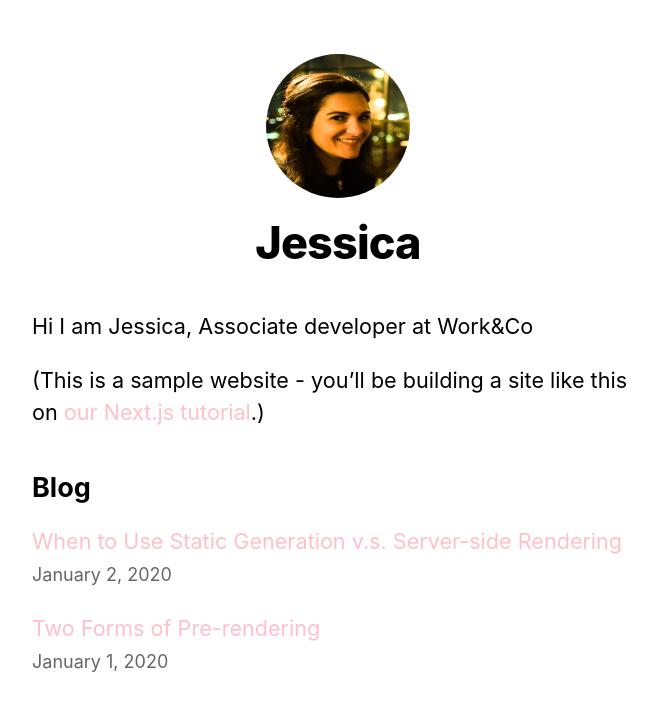
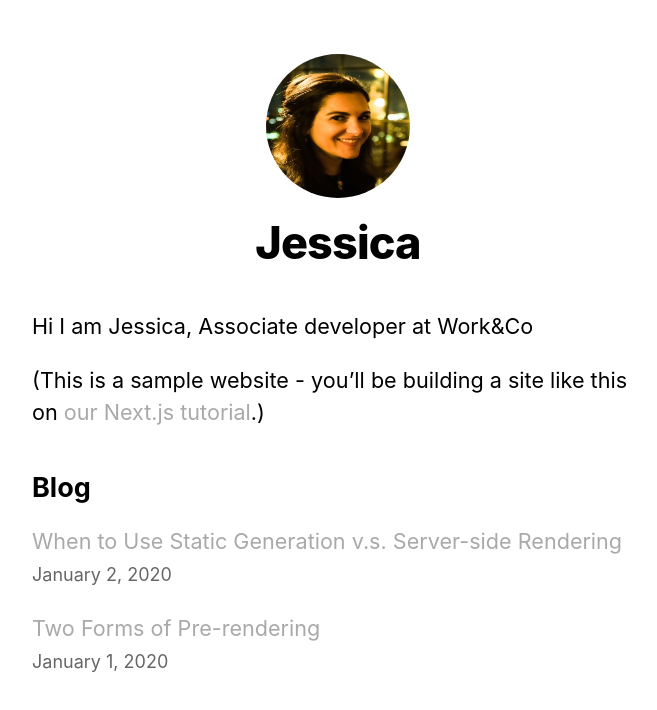
Before and after one commit to JessicaPerez1/jess-perez-website, a Next.js app: page / in a window 1280 px wide. Shown: the top 710 px of the page, without its empty margins (302-959 px from the left). Built offline with nearby package versions, Linux system fonts and the light colour scheme.

Commit message:
update a links color

```diff
--- a/styles/global.css
+++ b/styles/global.css
@@ -13,7 +13,7 @@ body {
 }
 
 a {
-  color: pink;
+  color: darkgrey;
   text-decoration: none;
 }
 
```
